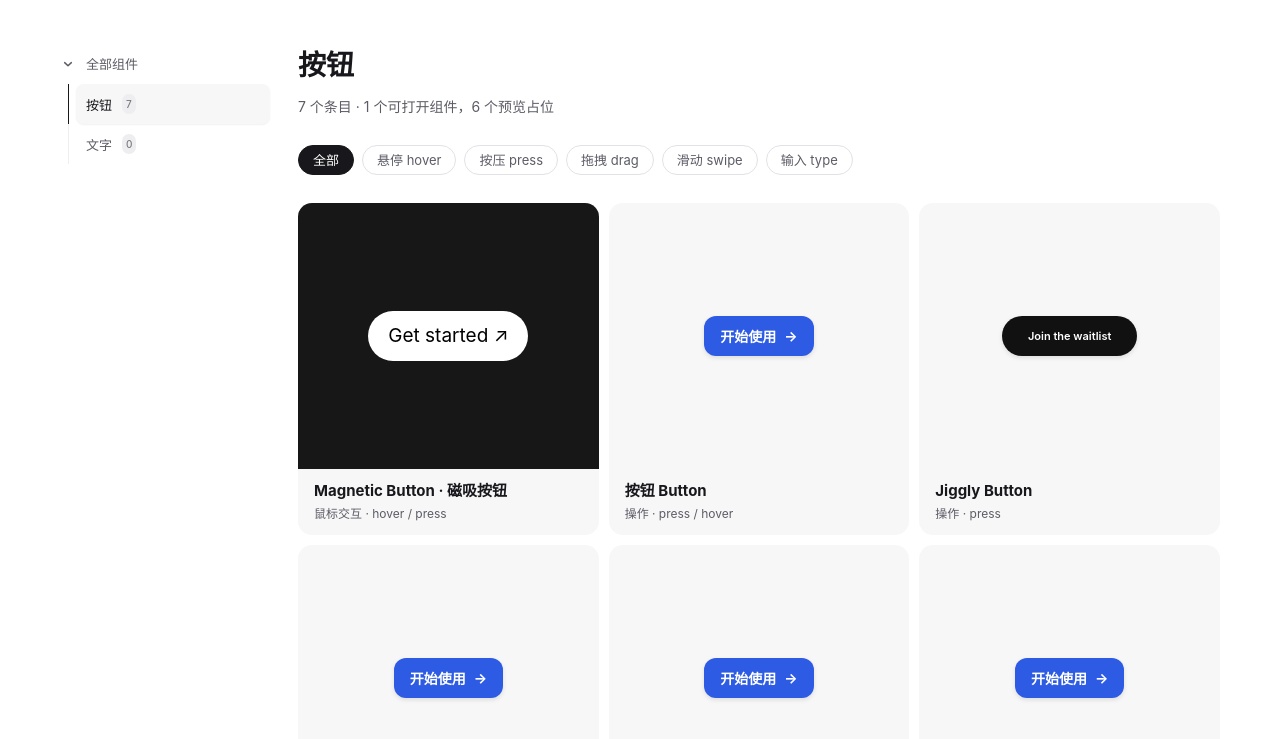
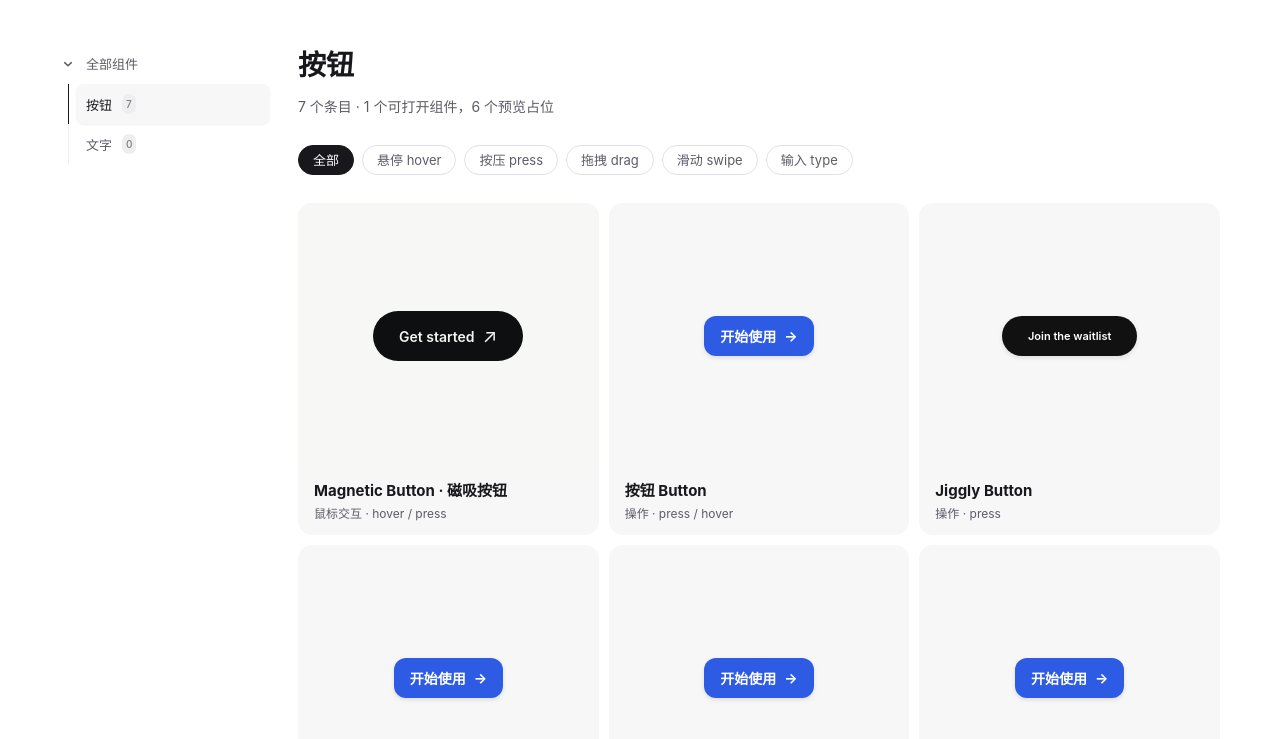
Before and after one commit to debbytwo95-cmd/31Library, a plain HTML site: page index.html in a window 1280 px wide. Shown: the part 61-800 px from the top of the page. Drawn offline with Linux system fonts and the light colour scheme.

Commit message:
cover changed

```diff
--- a/assets/catalog.css
+++ b/assets/catalog.css
@@ -326,10 +326,6 @@ aside {
     font-weight: 400
 }
 
-a.card:hover {
-    box-shadow: inset 0 0 0 1px #c8c8d0
-}
-
 footer {
     display: flex;
     justify-content: space-between;
@@ -491,27 +487,34 @@ a.nav-item {
     justify-content: center
 }
 
-/* Magnetic Button component index preview. */
+/* Magnetic Button component index preview: light playground cover. */
 .magnetic-preview {
-    background: #171717
+    position: relative;
+    overflow: hidden;
+    background: #f7f7f6;
+    color: #3c3b37;
 }
-
 .magnetic-button-preview {
     display: inline-flex;
     align-items: center;
     justify-content: center;
-    gap: 10px;
+    gap: 8px;
     min-width: 150px;
     height: 50px;
     padding: 0 20px;
     border-radius: 999px;
-    background: #fff;
-    color: #000;
+    background: #0e0f11;
+    color: #f4f3f1;
     font-size: 14px;
-    font-weight: 600
+    font-weight: 600;
+    will-change: transform;
 }
-
-.magnetic-button-preview>span {
-    font-size: 19px;
-    font-weight: 400
+.magnetic-preview-label {
+    display: inline-flex;
+    align-items: center;
+    gap: 8px;
+    font-size: 14px;
+    font-weight: 600;
+    will-change: transform;
 }
+.magnetic-preview-label>span { font-size: 19px; font-weight: 400; }
```
